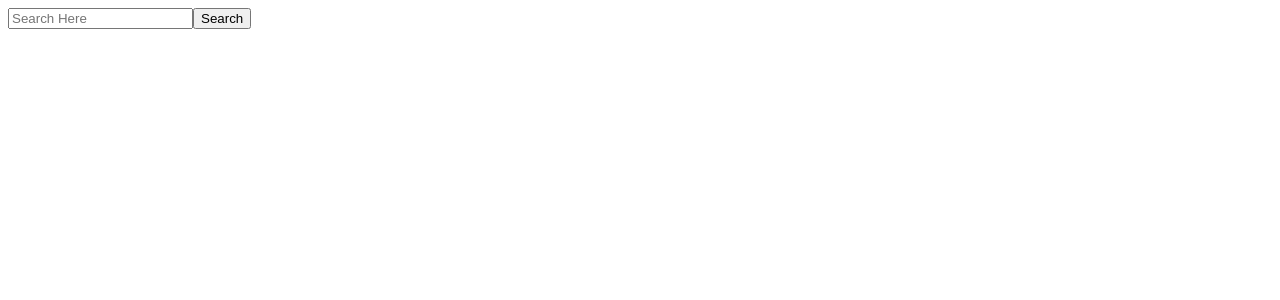
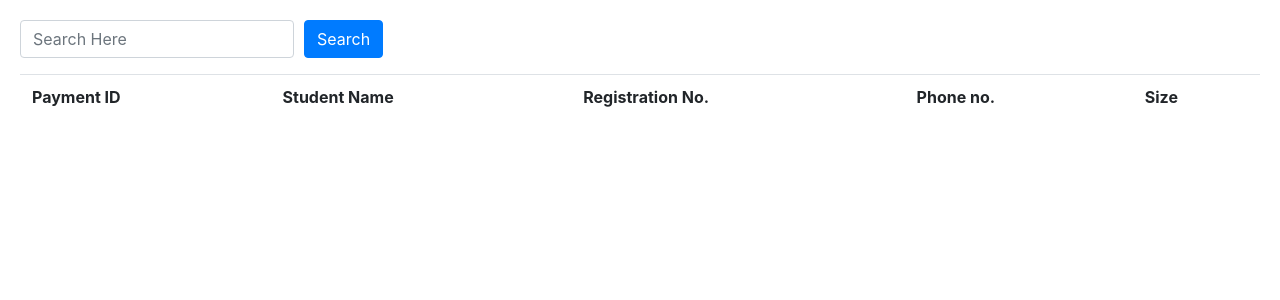
Before and after one commit to Raks110/TShirt, a PHP site: page /organizers.php in a window 1280 px wide. Shown: the top 300 px of the page. Run offline with PHP 8.4, Linux system fonts and the light colour scheme; data comes from the database, SQL or seed files in the repository; tables that the repository leaves empty hold one stand-in row (values such as "Sample post"); lists and menus that the app fills with data are empty.

Commit message:
Update organizers.php
Connected Bootstrap.
Bug fixes and gentle UI improvements.

```diff
--- a/organizers.php
+++ b/organizers.php
@@ -3,21 +3,31 @@
   require_once('pdo.php');
   if(isset($_POST['cancel'])){
     unset($_POST["submit"]);
+    header('Location:organizers.php');
   }
 
   ?>
 
   <html>
-  <head><title>Tees Organizer</title></head>
-  <body>
-    <form method="post" action="organizers.php">
+  <head>
+    <title>Tees Organizer</title>
+    <link rel="stylesheet" href="https://maxcdn.bootstrapcdn.com/bootstrap/4.0.0/css/bootstrap.min.css" integrity="sha384-Gn5384xqQ1aoWXA+058RXPxPg6fy4IWvTNh0E263XmFcJlSAwiGgFAW/dAiS6JXm" crossorigin="anonymous">
+    <style>
+      input[type="text"]:hover,input[type="text"]:focus{
+        background-color: #cccccc;
+        transition: 0.8s;
+      }
+    </style>
+  </head>
+  <body style="padding:20px;">
+    <form method="post" action="organizers.php" class="form-inline">
       <?php
       if(!isset($_POST["submit"])){
-        echo "<input type='text' name='search' placeholder='Search Here'>";
-        echo '<input type="submit" value="Search" name="submit">';
+        echo "<input type='text' name='search' placeholder='Search Here' class='form-control' style='margin-right:10px'>";
+        echo '<input type="submit" value="Search" name="submit" class="btn btn-primary">';
       }
       else{
-        echo "<input type='submit' value='Cancel Search' name='cancel'>";
+        echo "<input type='submit' value='View All Orders' name='cancel' class='btn btn-primary'>";
       }
       ?>
     </form>
@@ -34,9 +44,9 @@
           $sql="SELECT tpay.payID,student.name,student.reg,student.phone,size.Size FROM tpay JOIN student JOIN size WHERE tpay.studID=student.studID AND size.sizeID=student.sizeID";
           $stmt=$pdo->prepare($sql);
           $stmt->execute();
+          echo "<table class='table table-hover'><tr><th>Payment ID</th><th>Student Name</th><th>Registration No.</th><th>Phone no.</th><th>Size</th></tr>";
           while($row=$stmt->fetch(PDO::FETCH_ASSOC)){
-            echo "<table><tr><th>Payment ID</th><th>Student Name</th><th>Registration No.</th><th>Phone no.</th><th>Size</th></tr><tr><td>";
-            echo $row['payID']."</td><td>";
+            echo "<tr><td>".$row['payID']."</td><td>";
             echo $row['name']."</td><td>";
             echo $row['reg']."</td><td>";
             echo $row['phone']."</td><td>";
@@ -69,9 +79,9 @@
             ':pid'=>'%'.$_POST["search"].'%',
             ':s'=>'%'.$_POST["search"].'%'
           ));
+          echo "<table class='table table-hover'><tr><th>Payment ID</th><th>Student Name</th><th>Registration No.</th><th>Phone no.</th><th>Size</th></tr>";
           while($row=$stmt->fetch(PDO::FETCH_ASSOC)){
-            echo "<table><tr><th>Payment ID</th><th>Student Name</th><th>Registration No.</th><th>Phone no.</th><th>Size</th></tr><tr><td>";
-            echo $row['payID']."</td><td>";
+            echo "<tr><td>".$row['payID']."</td><td>";
             echo $row['name']."</td><td>";
             echo $row['reg']."</td><td>";
             echo $row['phone']."</td><td>";
```
